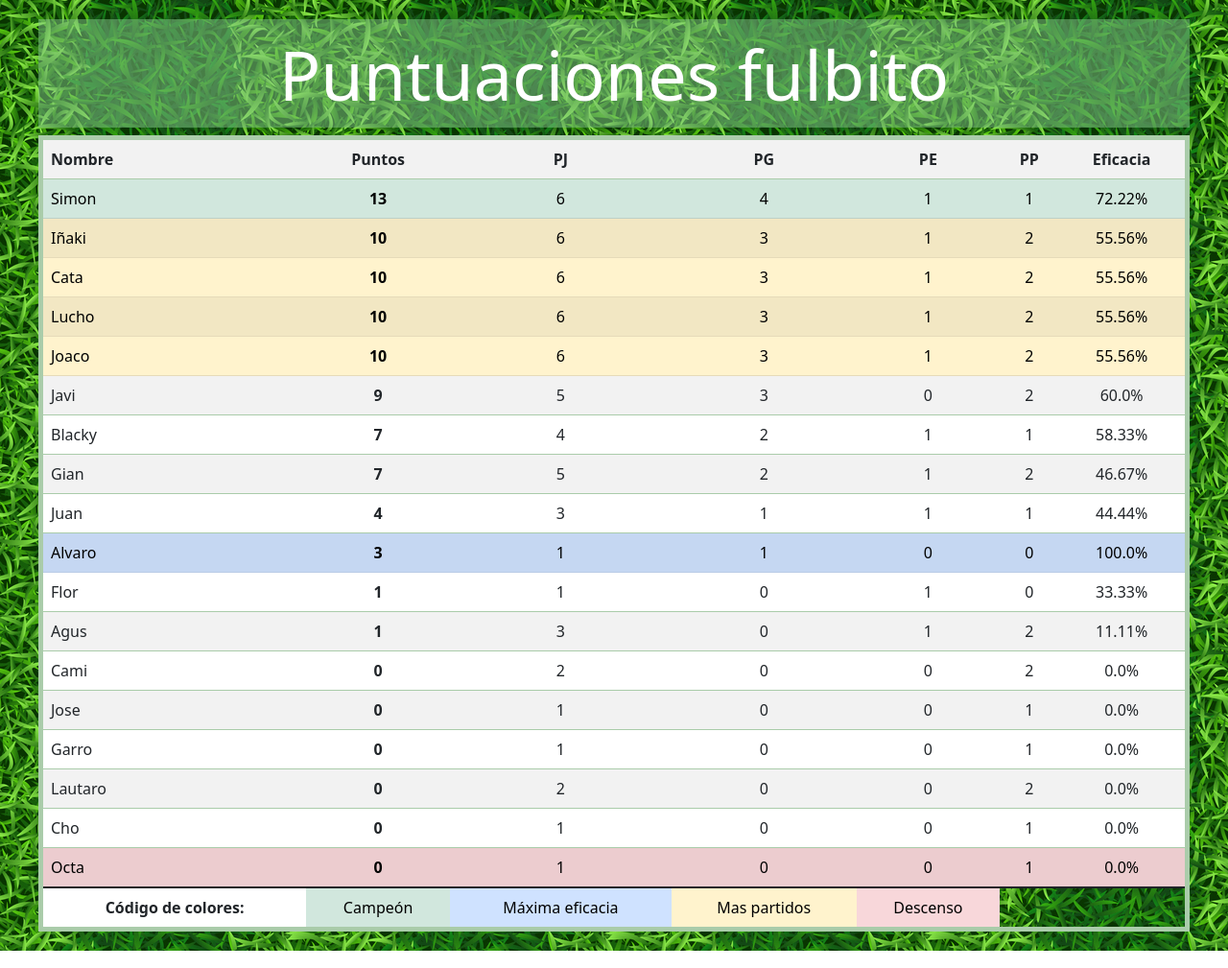
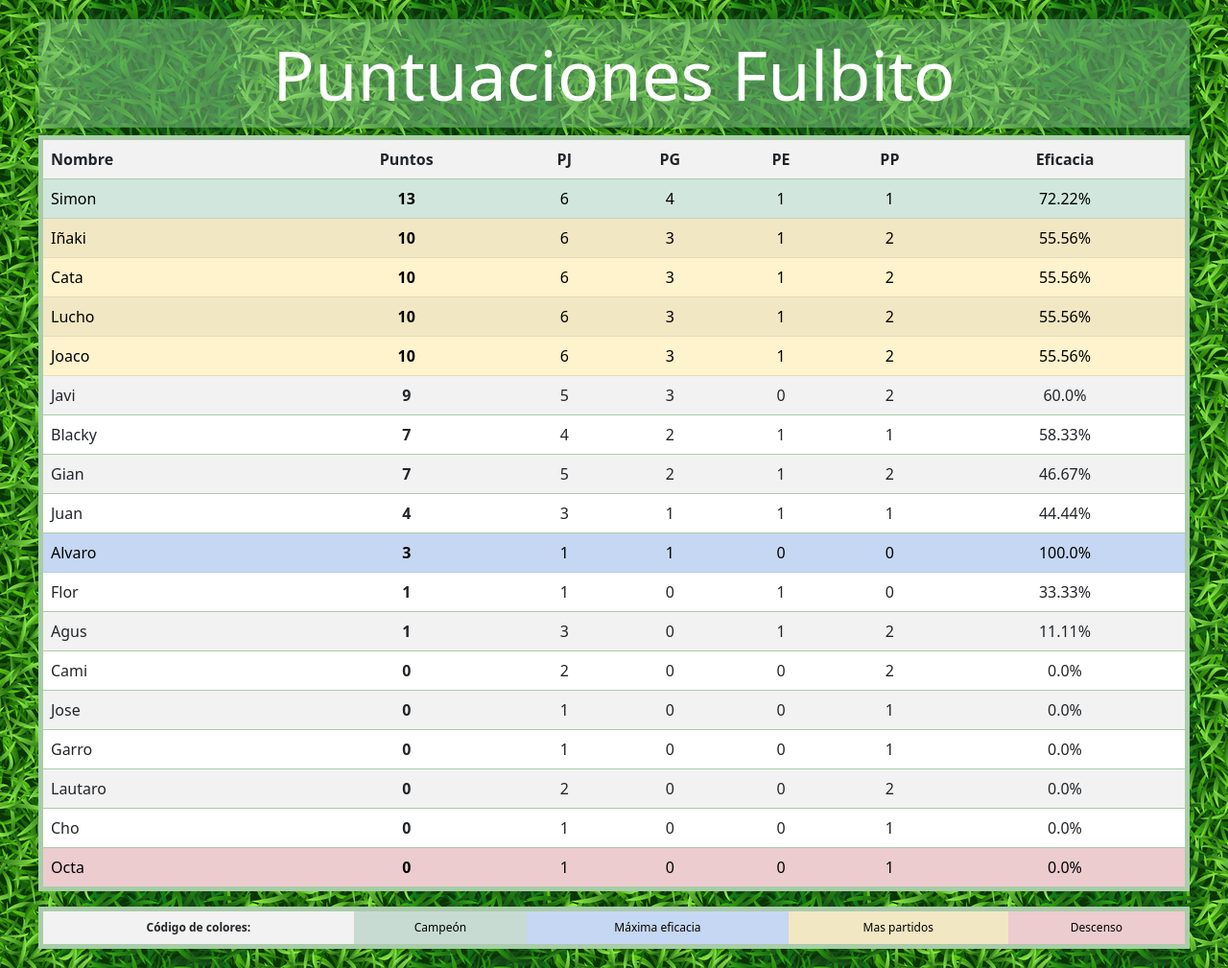
Before and after one commit to javidelrojoo/javidelrojoo.github.io, a Flask app: page / in a window 1280 px wide. Shown: the whole page at 96% size. Run offline with Flask 3, Linux system fonts and the light colour scheme; parts of the project's set-up code (start-up, migrations or seed data) failed here and were passed over.

Commit message:
Update index.html

```diff
--- a/templates/index.html
+++ b/templates/index.html
@@ -6,11 +6,11 @@
     <script src="https://cdn.jsdelivr.net/npm/bootstrap@5.3.0/dist/js/bootstrap.bundle.min.js" integrity="sha384-geWF76RCwLtnZ8qwWowPQNguL3RmwHVBC9FhGdlKrxdiJJigb/j/68SIy3Te4Bkz" crossorigin="anonymous"></script>
 	<link rel="stylesheet" href="styles.css">
 	<meta name="viewport" content="width=device-width, initial-scale=1, maximum-scale=1, user-scalable=no">
-    <title>Puntuaciones fulbito</title>
+    <title>Puntuaciones Fulbito</title>
 </head>
 <body>
     <div class="page-content flex">
-        <h1 class="text-center text-white display-2 mark">Puntuaciones fulbito</h1>
+        <h1 class="text-center text-white display-2 mark">Puntuaciones Fulbito</h1>
 
         <table class="table table-hover table-striped">
             <tr>
@@ -43,7 +43,9 @@
                 <td>{{ (100/3 *(puntuaciones[index][1]|float *3 + puntuaciones[index][2]|float)/(puntuaciones[index][1]|float + puntuaciones[index][2]|float + puntuaciones[index][3]|float))|round(2) }}%</td>
             </tr>
             {% endfor %}
-            <tfoot class="table-group-divider">
+        </table>
+		<table class="table table-hover table-striped footer-table">
+			<tr>
 				<td>
 					<strong>Código de colores:</strong><br>
 				</td>
@@ -59,7 +61,7 @@
 				<td class="table-danger">
 					Descenso
 				</td>
-            </tfoot>
+			</tr>
 		</table>
     </div>
 </body>
```
Lines whose indentation alone changed are shown as unchanged.
